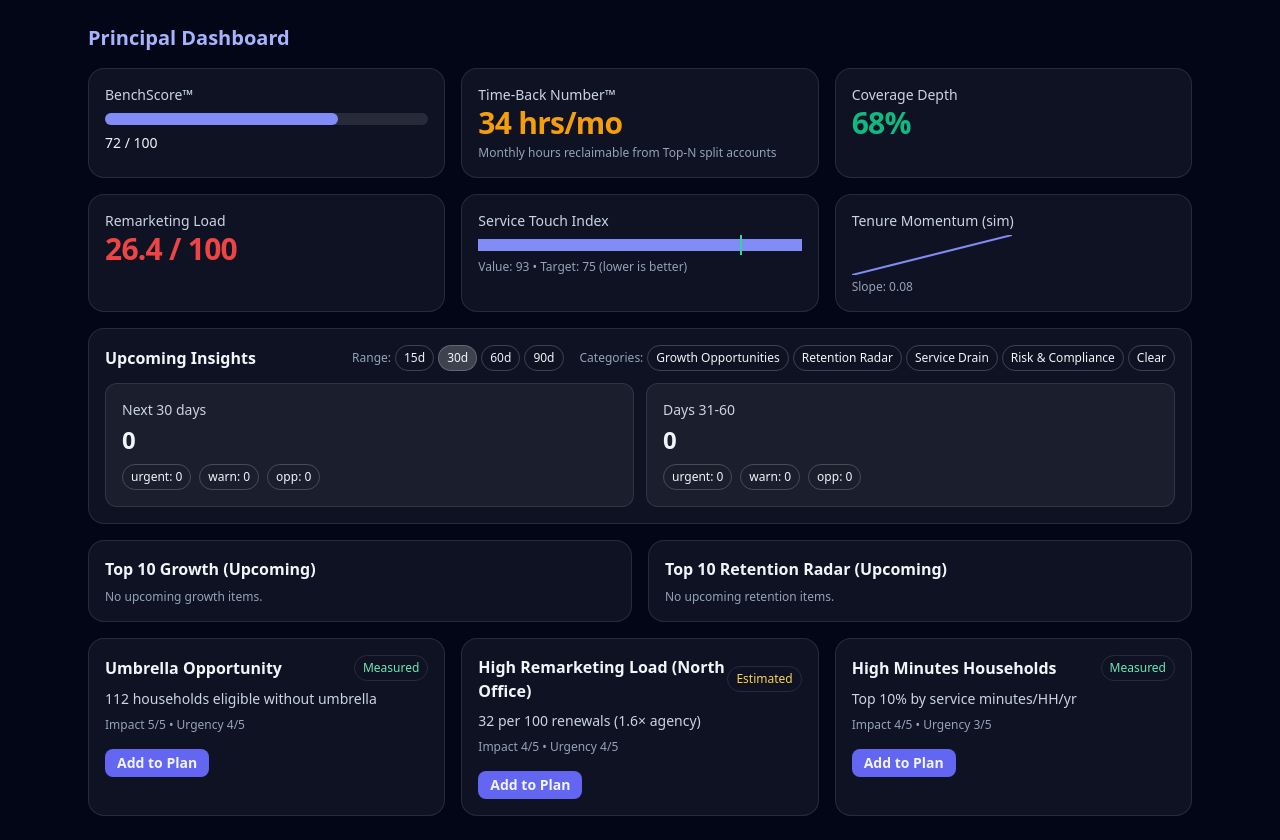
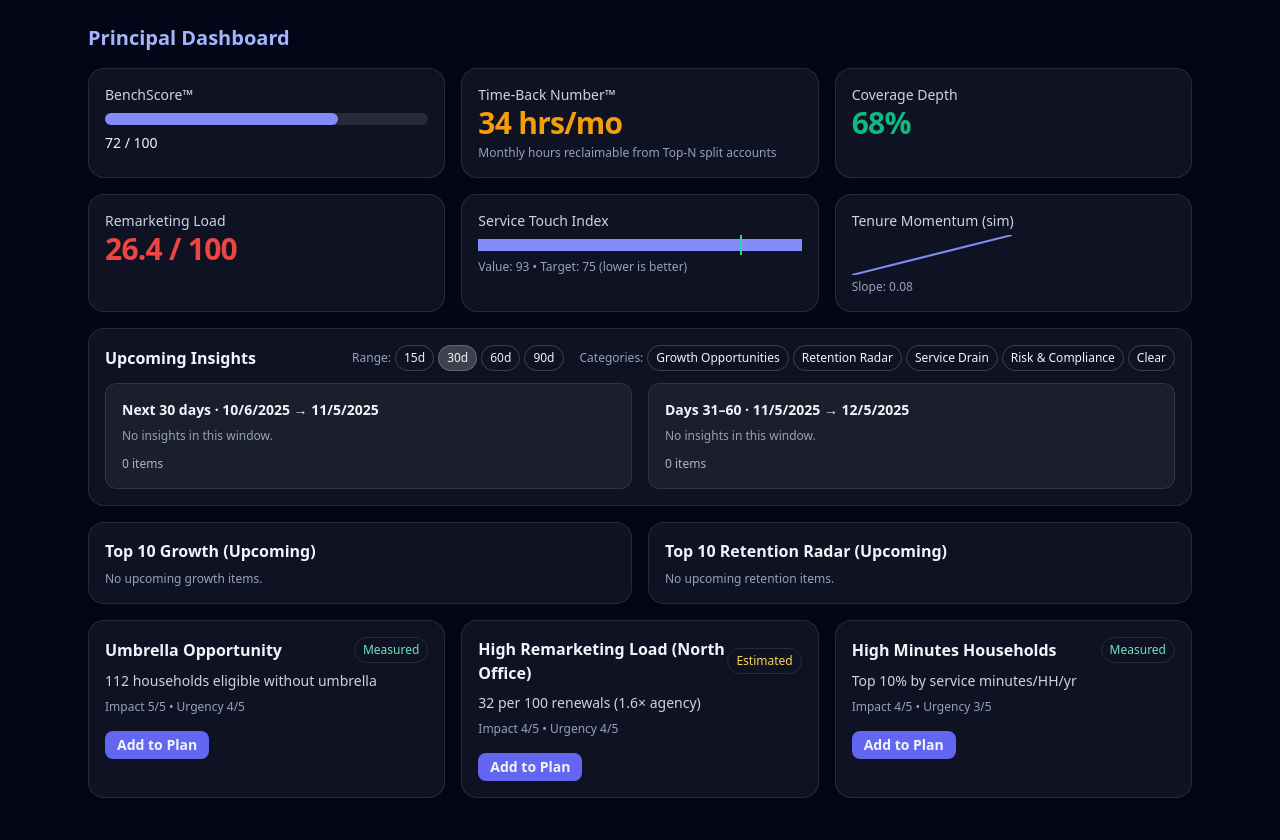
Before and after one commit to otter-spirit22/bundle_dashboards, a React (Vite) app: page /principal in a window 1280 px wide. Built offline with nearby package versions, Linux system fonts and the light colour scheme.

Commit message:
Update InsightsHeatmapCompact.tsx

```diff
--- a/src/components/InsightsHeatmapCompact.tsx
+++ b/src/components/InsightsHeatmapCompact.tsx
@@ -1,7 +1,7 @@
 // src/components/InsightsHeatmapCompact.tsx
 import React from "react";
 
-// Keep these in sync with your app-wide types
+/** ----- Shared types (exported so pages can import) ----- */
 export type InsightCategory =
   | "Growth Opportunities"
   | "Retention Radar"
@@ -9,127 +9,199 @@ export type InsightCategory =
   | "Risk & Compliance";
 
 export type HeatmapInsight = {
-  id: number; // 1..50
+  id: number;                      // 1..50 (which insight)
   title: string;
   household_id?: string;
-  detection_date?: string; // ISO
+  detection_date?: string;         // ISO date (used for placement)
   category: InsightCategory;
   severity: "good" | "opportunity" | "warn" | "urgent";
 };
 
 export type CalendarBin = {
-  label: string;            // e.g., "Next 15 days"
+  label: string;                   // e.g., "Next 30 days"
   start: Date;
   end: Date;
-  items: HeatmapInsight[];  // insights that fall in [start, end]
+  items: HeatmapInsight[];
 };
 
+/** ----- Props for the compact, two-tile heatmap ----- */
 type Props = {
-  /** All insights (already computed elsewhere) */
+  /** All insights (we’ll filter by date range + category) */
   data: HeatmapInsight[];
-
-  /** Primary window size. The component will show TWO tiles:
-   *  [0, rangeDays) and [rangeDays, 2*rangeDays).
-   */
+  /** One of 15 | 30 | 60 | 90; shows *two* adjacent windows */
   rangeDays: 15 | 30 | 60 | 90;
-
-  /** Category filter to apply (empty array = no filter) */
-  categories: InsightCategory[];
-
-  /** Click handler for a tile (bin) */
-  onTileClick: (bin: CalendarBin) => void;
+  /** Optional multi-select categories; empty/undefined => include all */
+  categories?: InsightCategory[];
+  /** Click handler returns the bin (with items) */
+  onTileClick?: (bin: CalendarBin) => void;
 };
 
-function inRange(dt: Date, start: Date, end: Date) {
-  return dt >= start && dt <= end;
+/** ----- Helpers ----- */
+const SEV_ORDER: HeatmapInsight["severity"][] = ["good", "opportunity", "warn", "urgent"];
+
+function inRange(d: Date, start: Date, end: Date) {
+  return d >= start && d < end;
 }
 
-function parseISOorNull(iso?: string) {
-  if (!iso) return null;
-  const t = Date.parse(iso);
-  return isNaN(t) ? null : new Date(t);
+function formatRangeLabel(start: Date, end: Date, fallback: string) {
+  try {
+    const s = start.toLocaleDateString();
+    const e = end.toLocaleDateString();
+    return `${s} → ${e}`;
+  } catch {
+    return fallback;
+  }
 }
 
-const sevRank: Record<HeatmapInsight["severity"], number> = {
-  urgent: 3,
-  warn: 2,
-  opportunity: 1,
+function badgeClass(sev: HeatmapInsight["severity"]) {
+  switch (sev) {
+    case "urgent":
+      return "bg-red-500/80 text-white";
+    case "warn":
+      return "bg-amber-500/80 text-white";
+    case "opportunity":
+      return "bg-indigo-500/80 text-white";
+    default:
+      return "bg-emerald-500/80 text-white";
+  }
+}
+
+/** Summarize a bin’s items with tiny severity dots + count */
+function BinSummary({ items }: { items: HeatmapInsight[] }) {
+  const counts: Record<HeatmapInsight["severity"], number> = {
     good: 0,
+    opportunity: 0,
+    warn: 0,
+    urgent: 0,
   };
+  for (const it of items) counts[it.severity]++;
 
+  const total = items.length;
+  return (
+    <div className="flex items-center gap-2 text-xs">
+      <span className="opacity-70">{total} item{total === 1 ? "" : "s"}</span>
+      <div className="ml-2 flex items-center gap-1">
+        {SEV_ORDER.map((s) =>
+          counts[s] ? (
+            <span
+              key={s}
+              title={`${s}: ${counts[s]}`}
+              className={`inline-flex items-center justify-center rounded-full px-2 py-0.5 ${badgeClass(
+                s
+              )}`}
+            >
+              {counts[s]}
+            </span>
+          ) : null
+        )}
+      </div>
+    </div>
+  );
+}
+
+/** ----- Component ----- */
 export default function InsightsHeatmapCompact({
   data,
   rangeDays,
-  categories,
+  categories = [],
   onTileClick,
 }: Props) {
-  const now = new Date();
-  now.setHours(0, 0, 0, 0);
+  const now = React.useMemo(() => new Date(), []);
+  const start1 = React.useMemo(() => new Date(now.getFullYear(), now.getMonth(), now.getDate()), [now]);
+  const end1 = React.useMemo(() => new Date(start1.getTime() + rangeDays * 24 * 60 * 60 * 1000), [start1, rangeDays]);
 
-  // Build two contiguous windows: [0, rangeDays) and [rangeDays, 2*rangeDays)
-  const start1 = new Date(now);
-  const end1 = new Date(now);
-  end1.setDate(end1.getDate() + rangeDays - 1);
+  const start2 = end1;
+  const end2 = React.useMemo(() => new Date(start2.getTime() + rangeDays * 24 * 60 * 60 * 1000), [start2, rangeDays]);
 
-  const start2 = new Date(end1);
-  start2.setDate(start2.getDate() + 1);
-  const end2 = new Date(start2);
-  end2.setDate(end2.getDate() + rangeDays - 1);
+  const catsOn = categories && categories.length > 0;
 
-  const activeCats = new Set(categories);
+  function filterBy(binStart: Date, binEnd: Date) {
+    return (data || []).filter((it) => {
+      if (!it.detection_date) return false;
+      const dt = new Date(it.detection_date);
+      if (!inRange(dt, binStart, binEnd)) return false;
+      if (catsOn && !categories.includes(it.category)) return false;
+      return true;
+    });
+  }
 
-  const filtered = data.filter((i) => {
-    if (activeCats.size > 0 && !activeCats.has(i.category)) return false;
-    const d = parseISOorNull(i.detection_date);
-    return !!d && d >= now; // only upcoming/now
-  });
-
-  const bucket = (start: Date, end: Date, label: string): CalendarBin => {
-    const items = filtered
-      .filter((i) => {
-        const d = parseISOorNull(i.detection_date);
-        return !!d && inRange(d!, start, end);
-      })
-      .sort((a, b) => {
-        // sort inside bin: severity desc, then soonest date
-        const r = sevRank[b.severity] - sevRank[a.severity];
-        if (r !== 0) return r;
-        const ad = a.detection_date ? Date.parse(a.detection_date) : Number.POSITIVE_INFINITY;
-        const bd = b.detection_date ? Date.parse(b.detection_date) : Number.POSITIVE_INFINITY;
-        return ad - bd;
-      });
-
-    return { label, start, end, items };
+  const bin1: CalendarBin = {
+    label:
+      rangeDays === 15
+        ? "Next 15 days"
+        : rangeDays === 30
+        ? "Next 30 days"
+        : rangeDays === 60
+        ? "Next 60 days"
+        : "Next 90 days",
+    start: start1,
+    end: end1,
+    items: filterBy(start1, end1),
   };
 
-  const bin1 = bucket(start1, end1, `Next ${rangeDays} days`);
-  const bin2 = bucket(start2, end2, `Days ${rangeDays + 1}-${rangeDays * 2}`);
+  const bin2: CalendarBin = {
+    label:
+      rangeDays === 15
+        ? "Days 16–30"
+        : rangeDays === 30
+        ? "Days 31–60"
+        : rangeDays === 60
+        ? "Days 61–120"
+        : "Days 91–180",
+    start: start2,
+    end: end2,
+    items: filterBy(start2, end2),
+  };
 
-  const bins = [bin1, bin2];
+  // Optional: show exact dates under labels
+  const label1 = `${bin1.label} · ${formatRangeLabel(bin1.start, bin1.end, bin1.label)}`;
+  const label2 = `${bin2.label} · ${formatRangeLabel(bin2.start, bin2.end, bin2.label)}`;
 
   return (
-    <div className="grid gap-3 md:grid-cols-2">
-      {bins.map((bin, idx) => {
-        const urgent = bin.items.filter((i) => i.severity === "urgent").length;
-        const warn = bin.items.filter((i) => i.severity === "warn").length;
-        const opp = bin.items.filter((i) => i.severity === "opportunity").length;
+    <div className="grid gap-4 md:grid-cols-2">
+      {[bin1, bin2].map((bin, i) => (
+        <button
+          key={i}
+          onClick={() => onTileClick?.(bin)}
+          className="rounded-xl border border-white/10 bg-white/5 p-4 text-left transition hover:bg-white/10 focus:outline-none focus:ring-2 focus:ring-indigo-400/40"
+        >
+          <div className="mb-2 text-sm font-semibold">{i === 0 ? label1 : label2}</div>
 
+          {/* A simple stacked list of top 5 items in the bin */}
+          <div className="space-y-1">
+            {bin.items
+              .slice(0, 5)
+              .sort((a, b) => {
+                // Show most severe first (urgent > warn > opportunity > good)
                 return (
-          <button
-            key={idx}
-            onClick={() => onTileClick(bin)}
-            className="rounded-xl border border-white/10 bg-white/5 p-4 text-left hover:bg-white/10 transition"
+                  SEV_ORDER.indexOf(b.severity) - SEV_ORDER.indexOf(a.severity)
+                );
+              })
+              .map((it, idx) => (
+                <div
+                  key={`${it.household_id || "HH"}-${it.id}-${idx}`}
+                  className="flex items-center justify-between rounded bg-white/5 p-2"
                 >
-            <div className="mb-1 text-sm text-slate-300">{bin.label}</div>
-            <div className="text-2xl font-bold">{bin.items.length}</div>
-            <div className="mt-2 flex gap-2 text-xs">
-              <span className="badge border-white/20">urgent: {urgent}</span>
-              <span className="badge border-white/20">warn: {warn}</span>
-              <span className="badge border-white/20">opp: {opp}</span>
+                  <div className="text-xs">
+                    <div className="font-medium">#{it.id} {it.title}</div>
+                    <div className="opacity-70">
+                      HH: {it.household_id || "—"} • {it.category}
+                    </div>
+                  </div>
+                  <span className={`badge ${badgeClass(it.severity)}`}>{it.severity}</span>
+                </div>
+              ))}
+
+            {bin.items.length === 0 && (
+              <div className="text-xs text-slate-400">No insights in this window.</div>
+            )}
+          </div>
+
+          <div className="mt-3">
+            <BinSummary items={bin.items} />
           </div>
         </button>
-        );
-      })}
+      ))}
     </div>
   );
 }
```
Lines whose indentation alone changed are shown as unchanged.
